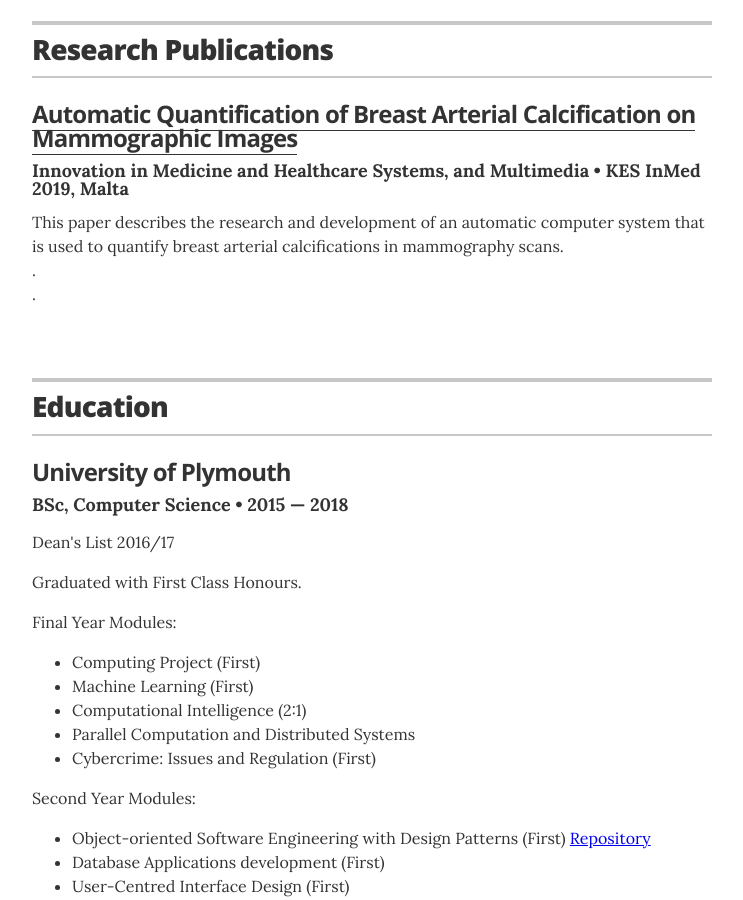
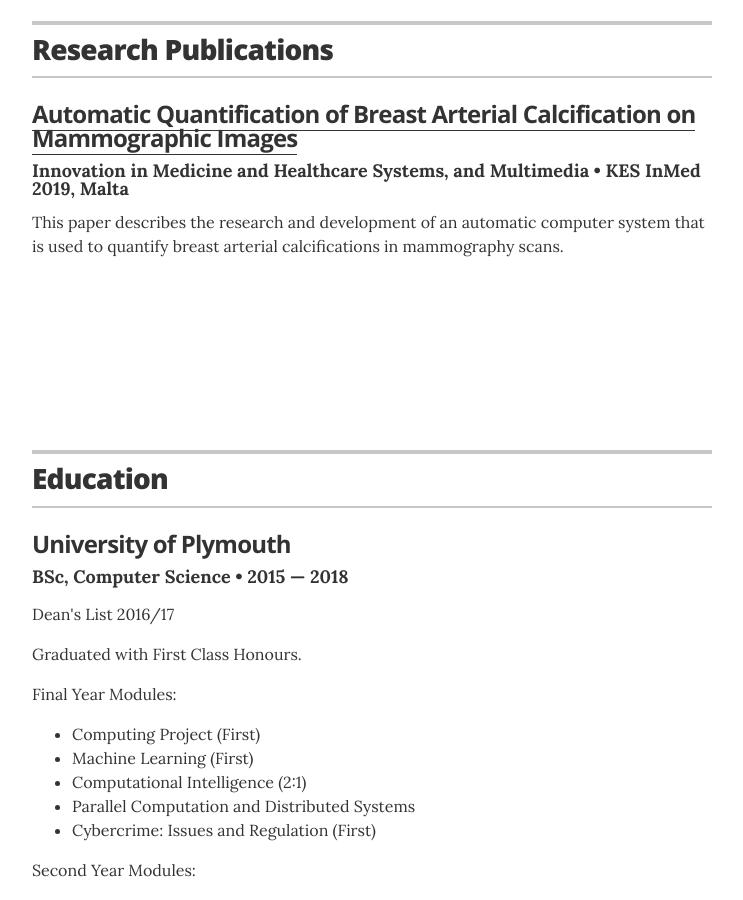
Before and after one commit to nmazidi/nmazidi.github.io, a Jekyll site: the page built from index.html, in a window 1280 px wide and 900 px high, scrolled down 1655 px. Shown: the whole window, without its empty margins (268-1011 px from the left). Built offline with Jekyll 4.4.1, drawn with Linux system fonts in a browser that asks for light colours.

Commit message:
spacing fixed

```diff
--- a/_data/recognitions.yml
+++ b/_data/recognitions.yml
@@ -2,4 +2,4 @@
 - award: <a href="https://link.springer.com/chapter/10.1007%2F978-981-13-8566-7_28">Automatic Quantification of Breast Arterial Calcification on Mammographic Images</a>
   organization: Innovation in Medicine and Healthcare Systems, and Multimedia
   year: KES InMed 2019, Malta
-  summary: This paper describes the research and development of an automatic computer system that is used to quantify breast arterial calcifications in mammography scans. <br>.<br>.<br><br>
+  summary: This paper describes the research and development of an automatic computer system that is used to quantify breast arterial calcifications in mammography scans. <br><br><br><br><br><br><br>
```
